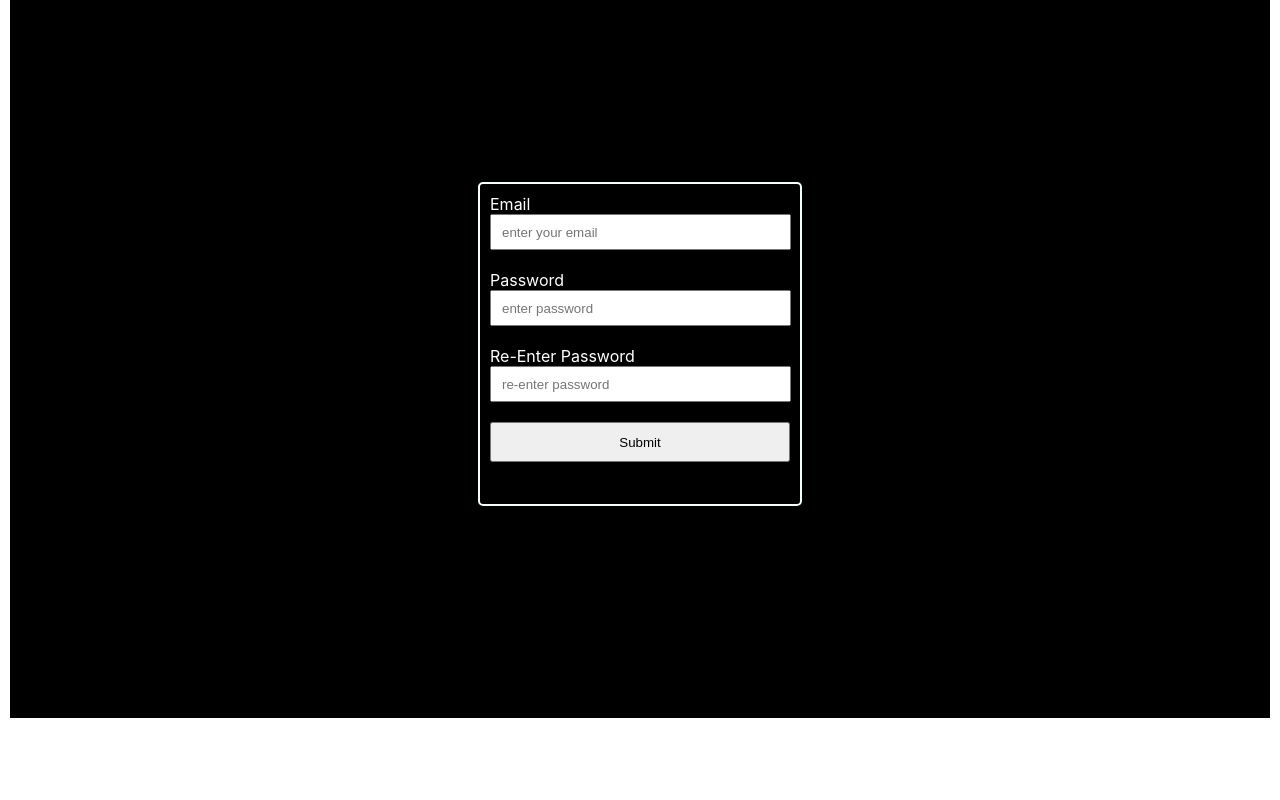
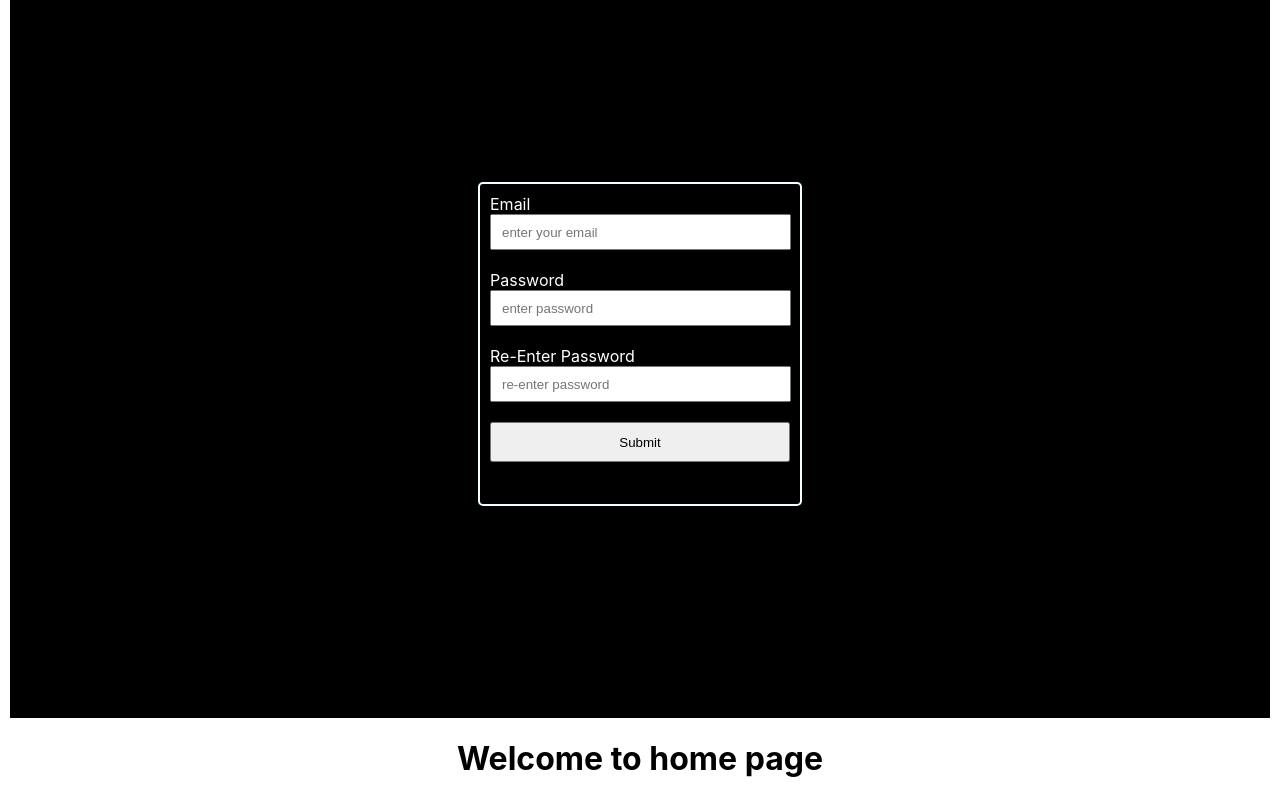
Before and after one commit to pavithrapakala/amazon-clone, a React (Create React App) app: page / in a window 1280 px wide. Shown: the part 892-1692 px from the top of the page. Before the commit the page ends 1620 px from the top, so only its background shows below. Built offline with nearby package versions, Linux system fonts and the light colour scheme.

Commit message:
changes in app file

```diff
--- a/src/App.js
+++ b/src/App.js
@@ -1,5 +1,6 @@
 import Signin from './components/signin';
-import Signup from "./components/signup"
+import Signup from "./components/signup";
+import Home from "./components/home"
 import './App.css';
 
 function App() {
@@ -7,6 +8,7 @@ function App() {
     <div className="App">
     <Signin/>
     <Signup/>
+    <Home/>
     </div>
   );
 }
```
